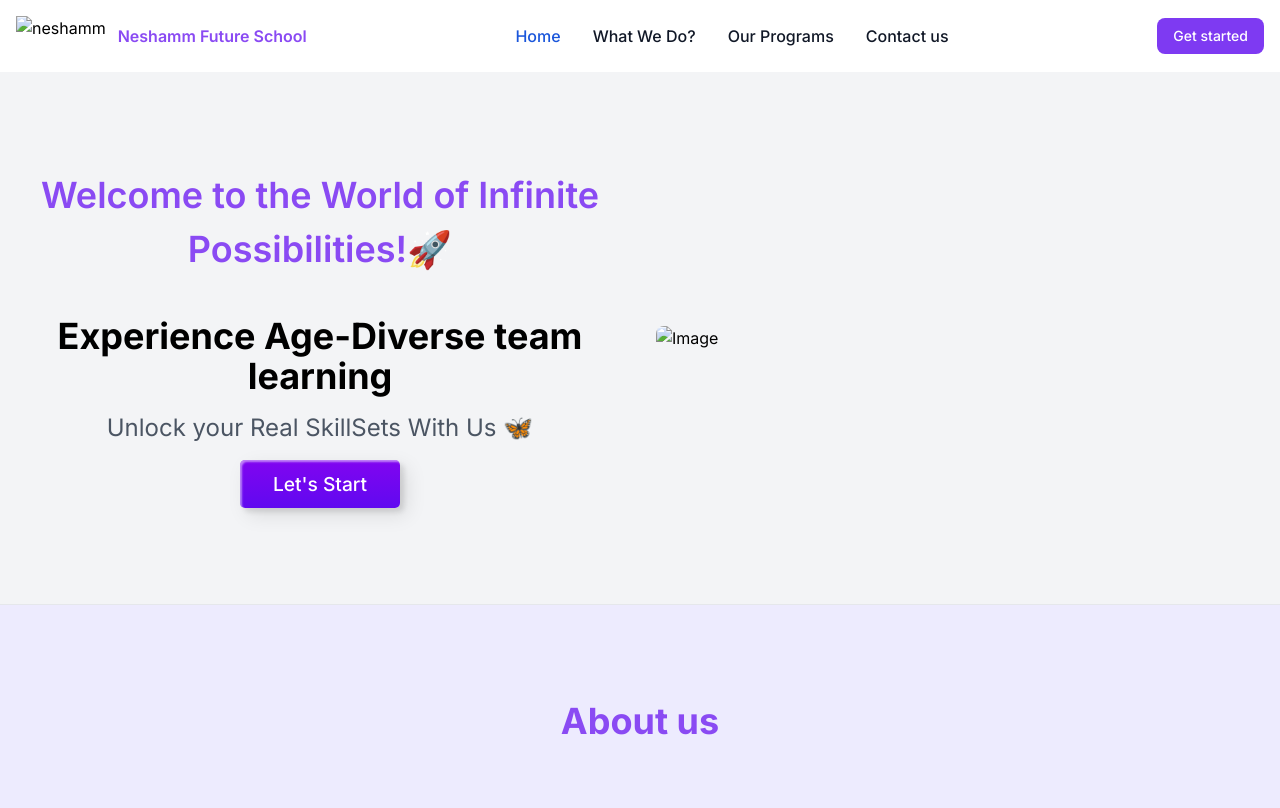
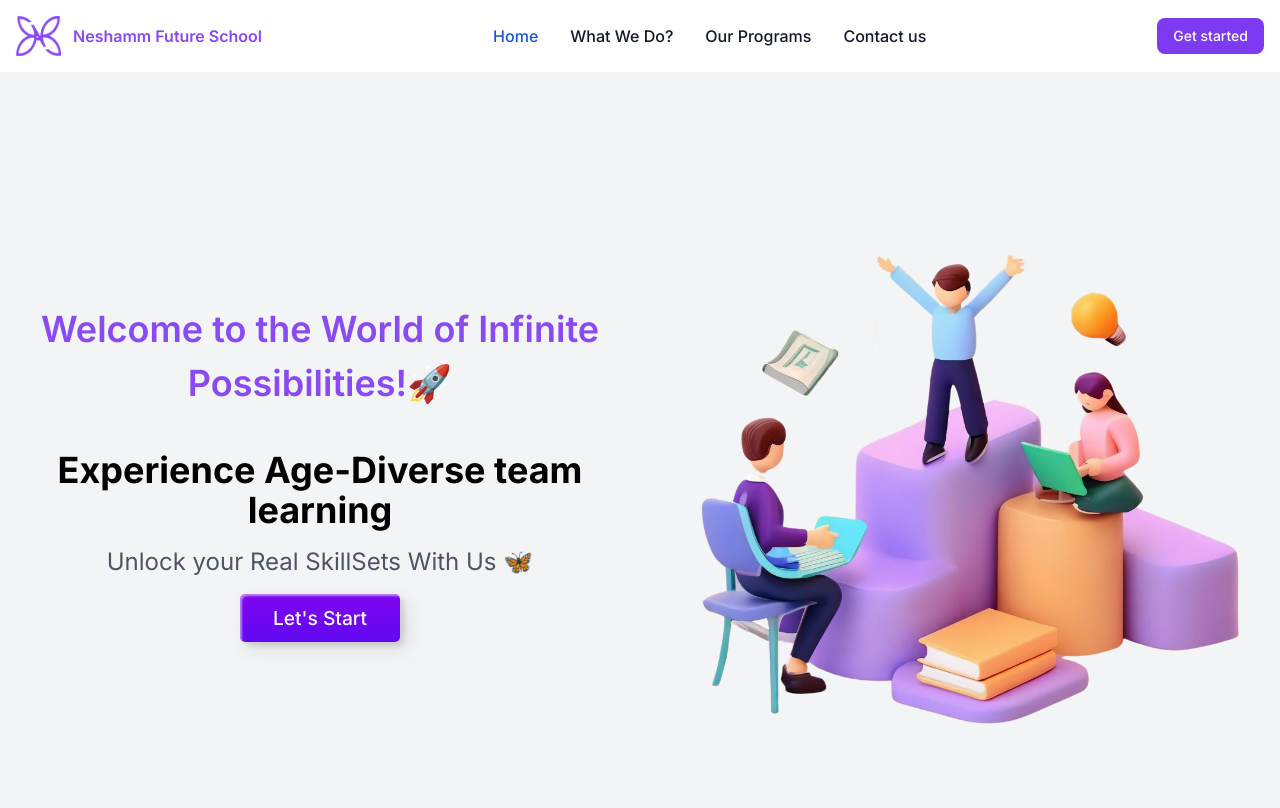
Before and after one commit to Subikshan-Dev/neshamm.life, a plain HTML site: page index.html in a window 1280 px wide. Shown: the top 808 px of the page. Drawn offline with nearby package versions, Linux system fonts and the light colour scheme; files whose address does not match are found by name.

Commit message:
Update index.html

```diff
--- a/index.html
+++ b/index.html
@@ -119,7 +119,7 @@ section {
     <nav class="bg-white border-gray-200 dark:bg-gray-900">
       <div class="max-w-screen-xl flex flex-wrap items-center justify-between mx-auto p-4">
       <a href="https://neshamm.life" class="flex items-center space-x-3 rtl:space-x-reverse">
-          <img src="img/mainlogo.png" class="h-10 bx-tada-hover" alt="neshamm" />
+          <img src="mainlogo.png" class="h-10 bx-tada-hover" alt="neshamm" />
           <span class="self-center text-l font-semibold whitespace-nowrap dark:text-white text-custom-purple">Neshamm Future School</span>
       </a >
 
@@ -161,7 +161,7 @@ section {
                     <button class="custom-btn btn-1 text-white scroll-down"><a href="#s2">Let's Start</a></button>
                 </div>
                 <div class="md:w-full">
-                    <img src="img/hero.png" alt="Image" class="w-full mx-auto md:max-w-lg rounded-lg">
+                    <img src="hero.png" alt="Image" class="w-full mx-auto md:max-w-lg rounded-lg">
                 </div>
             </div>
         </div>
```
